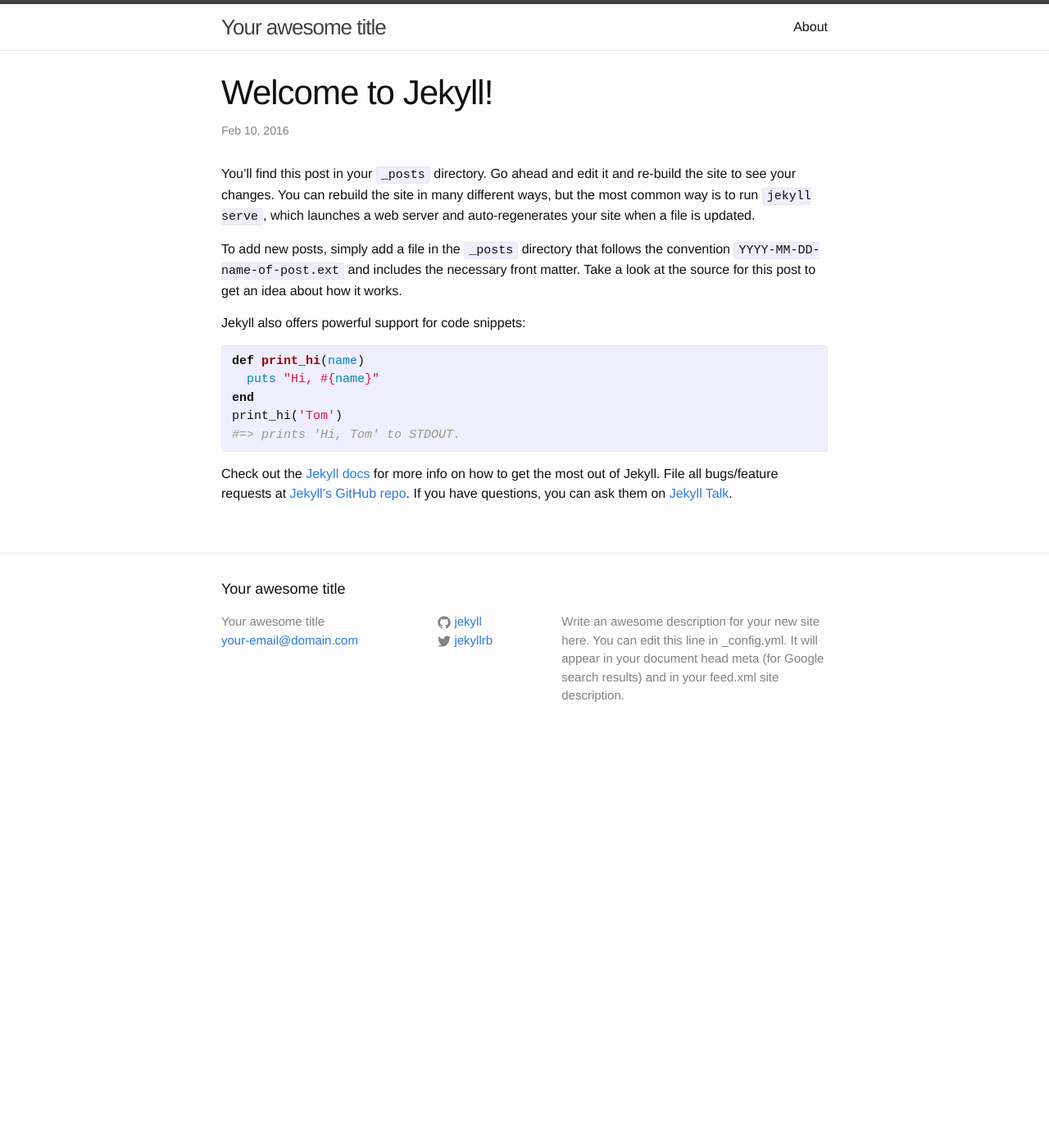
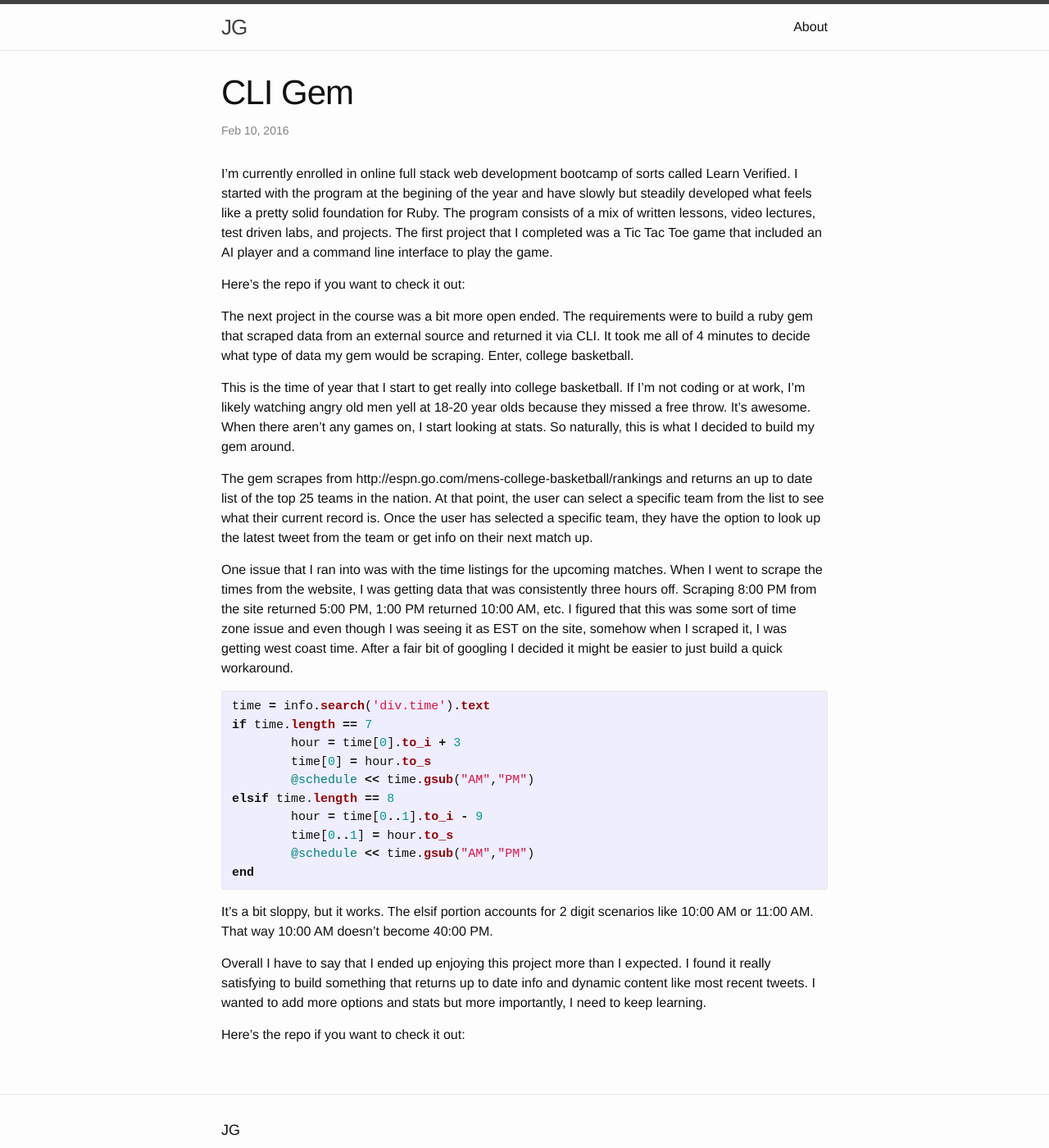
Before and after one commit to gormanjp/blog, a Jekyll site: the page built from _posts/2016-02-10-welcome-to-jekyll.markdown, in a window 1280 px wide and 1400 px high. Shown: the whole window at 82% size. Built offline with Jekyll 4.4.1, drawn with Linux system fonts in a browser that asks for light colours; some of the changed text lies outside the part shown.

Commit message:
first post almost done

```diff
--- a/_config.yml
+++ b/_config.yml
@@ -6,16 +6,13 @@
 # 'jekyll serve'. If you change this file, please restart the server process.
 
 # Site settings
-title: Your awesome title
-email: your-email@domain.com
-description: > # this means to ignore newlines until "baseurl:"
-  Write an awesome description for your new site here. You can edit this
-  line in _config.yml. It will appear in your document head meta (for
-  Google search results) and in your feed.xml site description.
+title: JG
+email: jpgorman8@gmail.com
+description:       Bits and pieces
 baseurl: "/blog" # the subpath of your site, e.g. /blog
 url: "http://gormanjp.github.io/" # the base hostname & protocol for your site
-twitter_username: jekyllrb
-github_username:  jekyll
+
+github_username:  gormanjp
 
 # Build settings
 markdown: kramdown
--- a/_includes/footer.html
+++ b/_includes/footer.html
@@ -7,7 +7,6 @@
     <div class="footer-col-wrapper">
       <div class="footer-col footer-col-1">
         <ul class="contact-list">
-          <li>{{ site.title }}</li>
           <li><a href="mailto:{{ site.email }}">{{ site.email }}</a></li>
         </ul>
       </div>
--- a/_posts/2016-02-10-welcome-to-jekyll.markdown
+++ b/_posts/2016-02-10-welcome-to-jekyll.markdown
@@ -1,25 +1,37 @@
 ---
 layout: post
-title:  "Welcome to Jekyll!"
+title:  "CLI Gem"
 date:   2016-02-10 15:50:25 -0500
-categories: jekyll update
+categories: Learn Verified
 ---
-You’ll find this post in your `_posts` directory. Go ahead and edit it and re-build the site to see your changes. You can rebuild the site in many different ways, but the most common way is to run `jekyll serve`, which launches a web server and auto-regenerates your site when a file is updated.
 
-To add new posts, simply add a file in the `_posts` directory that follows the convention `YYYY-MM-DD-name-of-post.ext` and includes the necessary front matter. Take a look at the source for this post to get an idea about how it works.
+I'm currently enrolled in online full stack web development bootcamp of sorts called Learn Verified.  I started with the program at the begining of the year and have slowly but steadily developed what feels like a pretty solid foundation for Ruby.  The program consists of a mix of written lessons, video lectures, test driven labs, and projects.  The first project that I completed was a Tic Tac Toe game that included an AI player and a command line interface to play the game.
 
-Jekyll also offers powerful support for code snippets:
+Here's the repo if you want to check it out:
+
+The next project in the course was a bit more open ended.  The requirements were to build a ruby gem that scraped data from an external source and returned it via CLI.  It took me all of 4 minutes to decide what type of data my gem would be scraping.  Enter, college basketball.
+
+This is the time of year that I start to get really into college basketball.  If I'm not coding or at work, I'm likely watching angry old men yell at 18-20 year olds because they missed a free throw.  It's awesome.  When there aren't any games on, I start looking at stats.  So naturally, this is what I decided to build my gem around.
+
+The gem scrapes from http://espn.go.com/mens-college-basketball/rankings and returns an up to date list of the top 25 teams in the nation.  At that point, the user can select a specific team from the list to see what their current record is.  Once the user has selected a specific team, they have the option to look up the latest tweet from the team or get info on their next match up.
+
+One issue that I ran into was with the time listings for the upcoming matches.  When I went to scrape the times from the website, I was getting data that was consistently three hours off.  Scraping 8:00 PM from the site returned 5:00 PM, 1:00 PM returned 10:00 AM, etc.  I figured that this was some sort of time zone issue and even though I was seeing it as EST on the site, somehow when I scraped it, I was getting west coast time.  After a fair bit of googling I decided it might be easier to just build a quick workaround.
 
 {% highlight ruby %}
-def print_hi(name)
-  puts "Hi, #{name}"
+time = info.search('div.time').text
+if time.length == 7
+	hour = time[0].to_i + 3
+	time[0] = hour.to_s
+	@schedule << time.gsub("AM","PM")
+elsif time.length == 8
+	hour = time[0..1].to_i - 9
+	time[0..1] = hour.to_s
+	@schedule << time.gsub("AM","PM")
 end
-print_hi('Tom')
-#=> prints 'Hi, Tom' to STDOUT.
 {% endhighlight %}
 
-Check out the [Jekyll docs][jekyll-docs] for more info on how to get the most out of Jekyll. File all bugs/feature requests at [Jekyll’s GitHub repo][jekyll-gh]. If you have questions, you can ask them on [Jekyll Talk][jekyll-talk].
+It's a bit sloppy, but it works.  The elsif portion accounts for 2 digit scenarios like 10:00 AM or 11:00 AM.  That way 10:00 AM doesn't become 40:00 PM.
 
-[jekyll-docs]: http://jekyllrb.com/docs/home
-[jekyll-gh]:   https://github.com/jekyll/jekyll
-[jekyll-talk]: https://talk.jekyllrb.com/
+Overall I have to say that I ended up enjoying this project more than I expected.  I found it really satisfying to build something that returns up to date info and dynamic content like most recent tweets.  I wanted to add more options and stats but more importantly, I need to keep learning.
+
+Here's the repo if you want to check it out:
```
Also changed, not shown: about.md (+1 -9 lines).
